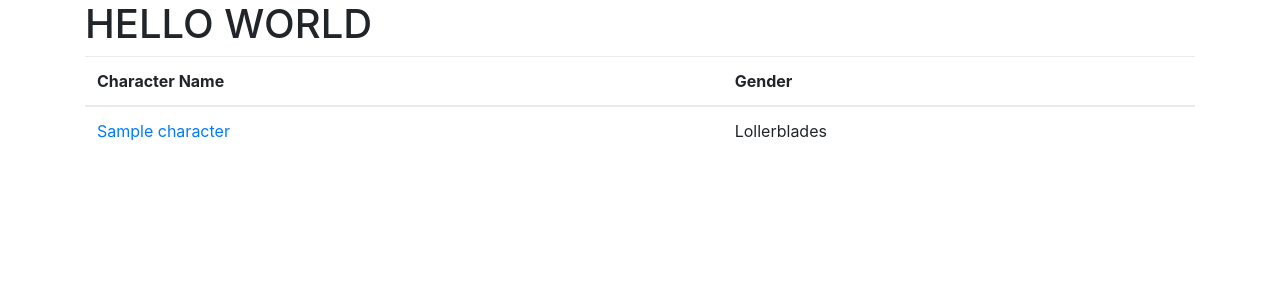
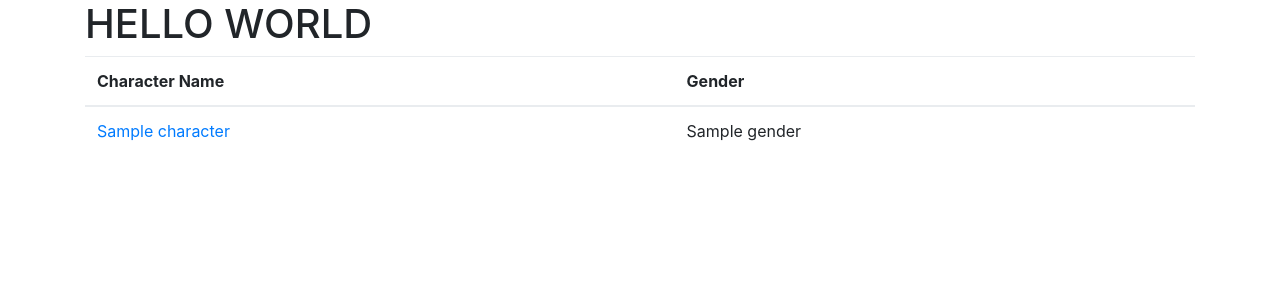
Before and after one commit to cjacobs27/gotscrapev2, a Django app: page /gotsv2/ in a window 1280 px wide. Shown: the top 300 px of the page. Run offline with Django 3.2, Linux system fonts and the light colour scheme; tables that the repository leaves empty hold one stand-in row (values such as "Sample post"); some libraries are stand-ins or nearby versions.

Commit message:
Got Gender info to display in index table

```diff
--- a/gotsv2/templates/gotsv2/index.html
+++ b/gotsv2/templates/gotsv2/index.html
@@ -28,7 +28,7 @@
                     <a href="{{ character.url }}" target="_blank">{{ character.name }}</a>
                 </td>
                 <td>
-                    Lollerblades
+                    {{ character.gender }}
                 </td>
             </tr>
         {% endfor %}
```
